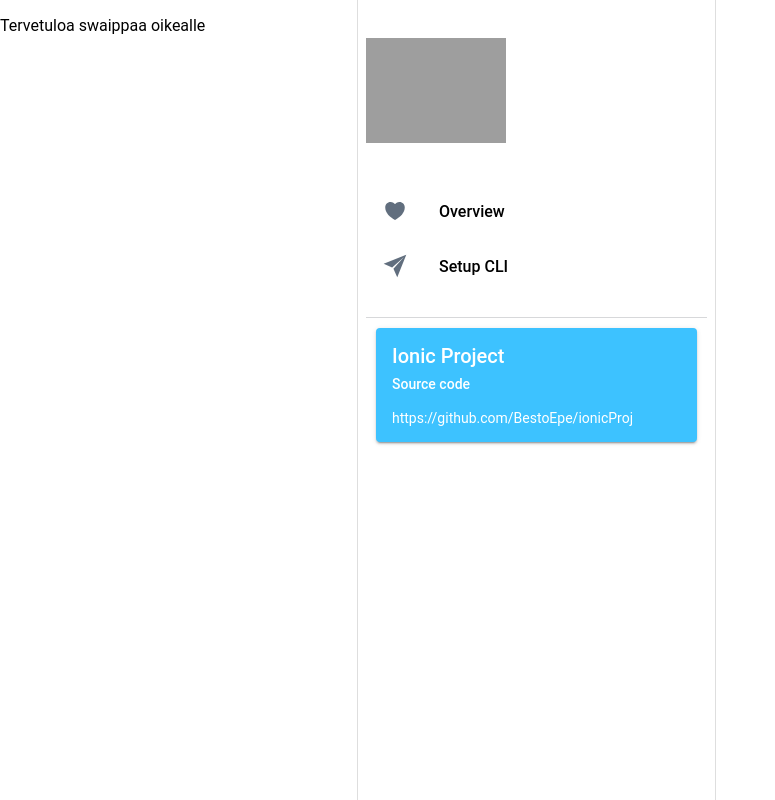
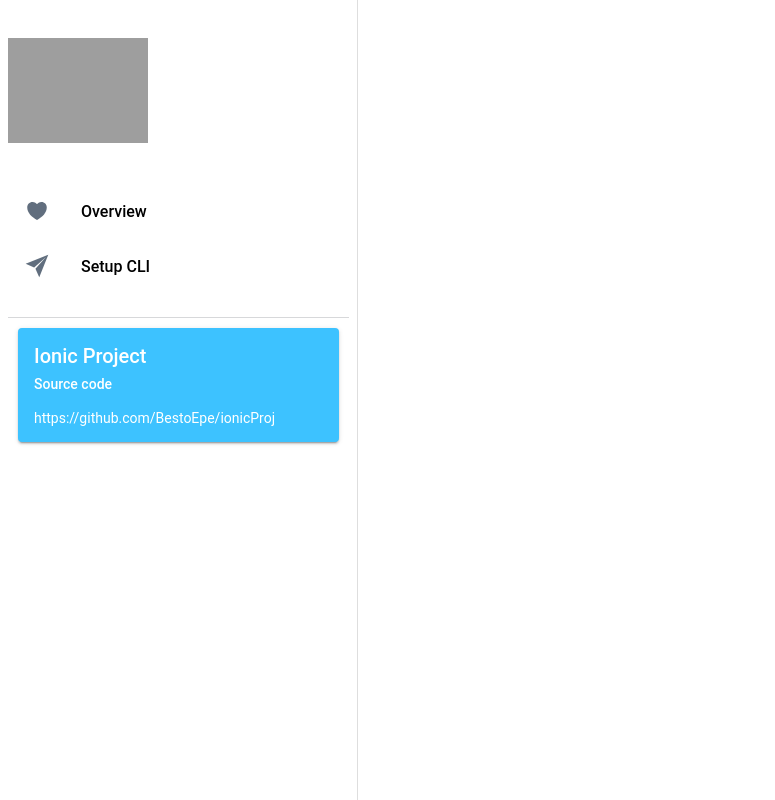
Before and after one commit to BestoEpe/ionicProj, a React (Vite) app: page / in a window 1280 px wide. Shown: the whole page, without its empty margins (0-775 px from the left). Built offline with nearby package versions, Linux system fonts and the light colour scheme.

Commit message:
Update App.tsx

```diff
--- a/src/App.tsx
+++ b/src/App.tsx
@@ -1,9 +1,8 @@
-import { IonApp, IonContent, IonRouterOutlet, IonSplitPane, setupIonicReact } from '@ionic/react';
+import { IonApp, IonRouterOutlet, IonSplitPane, setupIonicReact } from '@ionic/react';
 import { IonReactRouter } from '@ionic/react-router';
 import { Redirect, Route } from 'react-router-dom';
 import Menu from './components/Menu';
 import Page from './pages/Page';
-
 
 /* Core CSS required for Ionic components to work properly */
 import '@ionic/react/css/core.css';
@@ -31,9 +30,6 @@
     <IonApp>
       <IonReactRouter>
         <IonSplitPane contentId="main">
-          <IonContent>
-            <p>Tervetuloa swaippaa oikealle</p>
-          </IonContent>
           <Menu />
           <IonRouterOutlet id="main">
             <Route path="/folder/:name" exact={true}>
```
